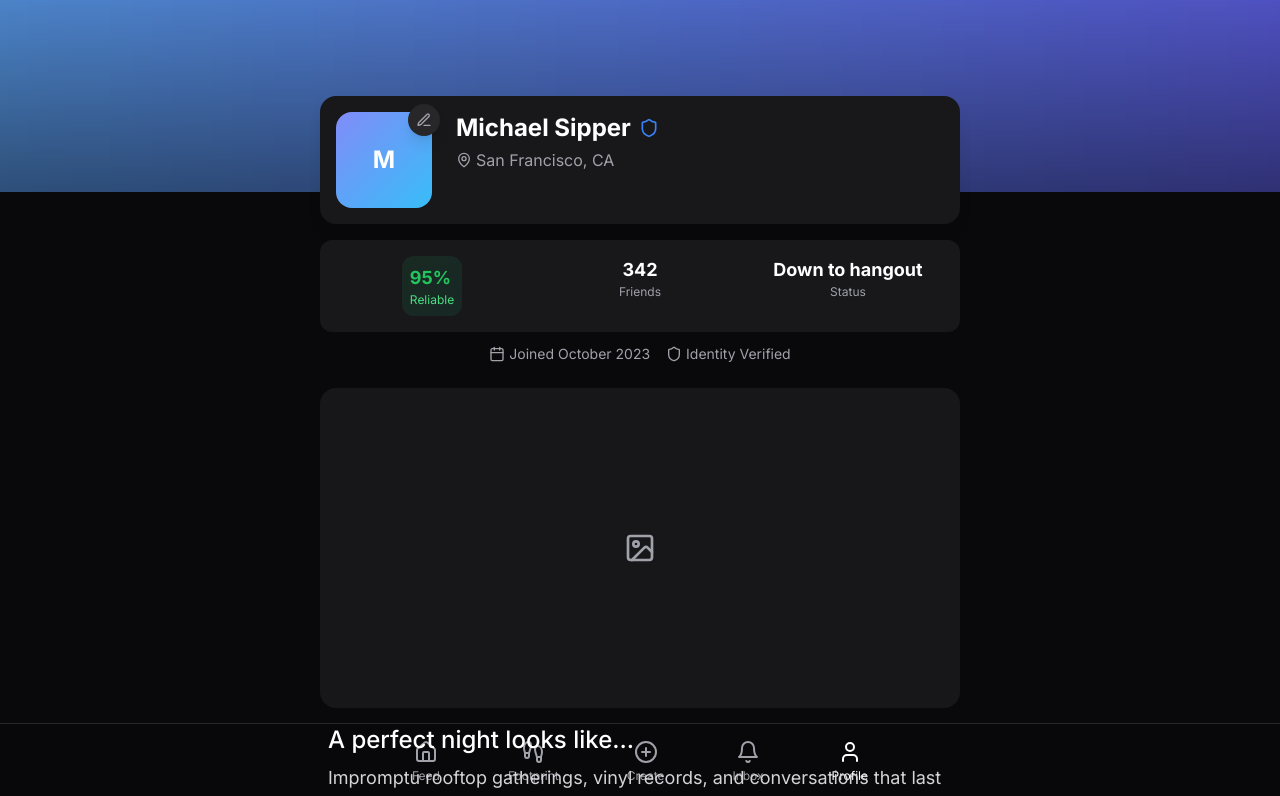
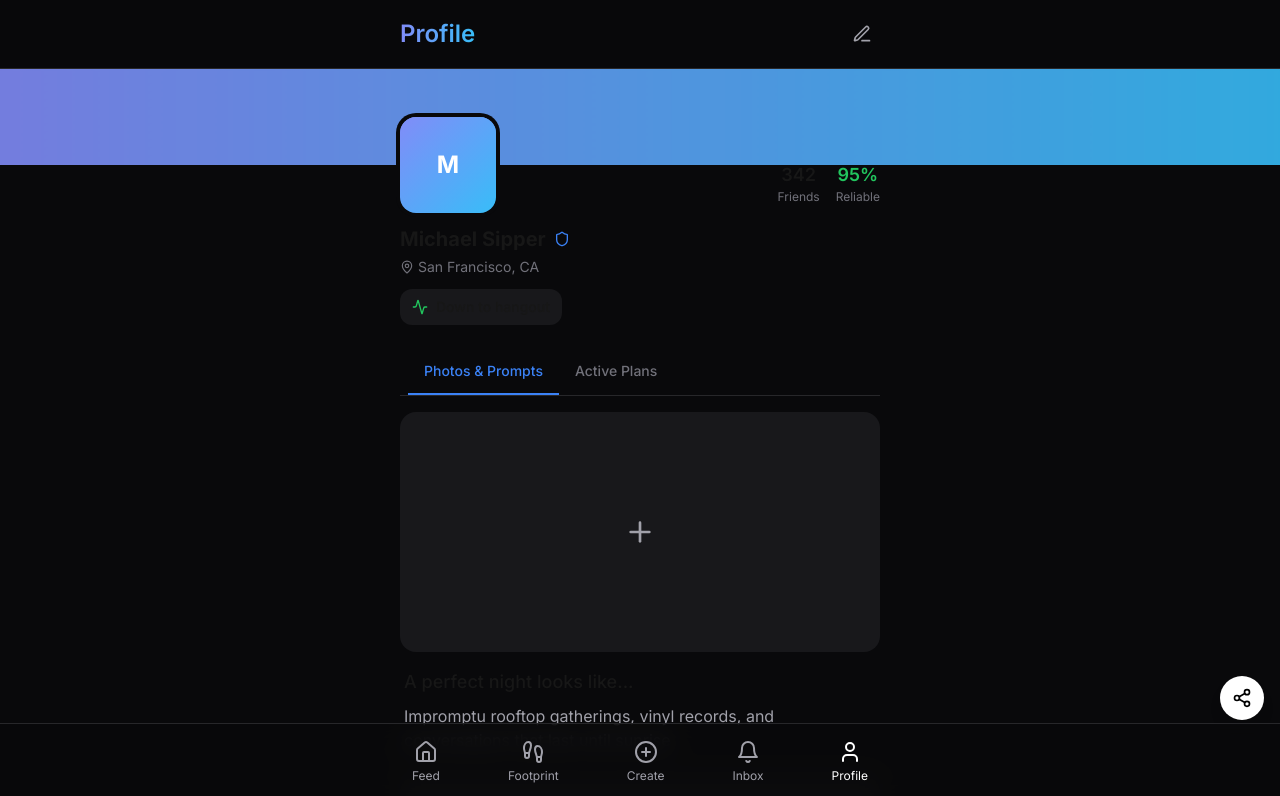
Before and after one commit to michaelsipper/t2, a Next.js app: page /profile in a window 1280 px wide. Shown: the top 796 px of the page. Built offline with nearby package versions, Linux system fonts and the light colour scheme.

Commit message:
profiles update

```diff
--- a/app/(features)/profile/profile.tsx
+++ b/app/(features)/profile/profile.tsx
@@ -1,157 +1,23 @@
+//profile.tsx
+
 "use client";
 
-import { useState, useRef, useEffect, ReactNode } from "react";
+import { useState } from 'react';
 import {
-  Camera,
-  MapPin,
-  Shield,
-  Share2,
-  Plus,
-  X,
-  Check,
-  Image,
-  Edit3,
-  Heart,
-  Calendar,
-} from "lucide-react";
-import { useToast } from "@/components/ui/use-toast";
-import type { FeedItem } from "@/lib/types";
-
-interface ProfileStats {
-  flakeScore: number;
-  friendCount: number;
-  status: string;
-}
-
-interface ProfileBlurb {
-  id: string;
-  prompt: string;
-  response: string;
-}
-
-interface ProfilePhoto {
-  id: string;
-  url: string | null;
-  order: number;
-}
-
-interface PhotoUploadProps {
-  onUpload: (file: File) => void;
-  children: React.ReactNode;
-}
-
-type StatValue = string | number;
-
-const PhotoUploadButton = ({ onUpload, children }: PhotoUploadProps) => (
-  <label className="cursor-pointer group">
-    <input
-      type="file"
-      className="hidden"
-      accept="image/*"
-      onChange={(e) => e.target.files?.[0] && onUpload(e.target.files[0])}
-    />
-    {children}
-  </label>
-);
-
-const StatsCard = ({
-  stats,
-  isEditing,
-  onUpdate,
-}: {
-  stats: ProfileStats;
-  isEditing: boolean;
-  onUpdate?: (key: keyof ProfileStats, value: StatValue) => void;
-}) => {
-  const statuses = [
-    "Looking to explore",
-    "Down to hangout",
-    "Plans tonight",
-    "Busy week",
-    "Out of town",
-    "Open to anything",
-    "Seeking adventure",
-    "Local guide available",
-  ];
-
-  return (
-    <div className="grid grid-cols-3 gap-4 p-4 bg-white dark:bg-zinc-900 rounded-xl">
-      <div className="flex flex-col items-center">
-        <div className="p-2 rounded-xl bg-gradient-to-br from-green-50 to-emerald-50 dark:from-green-500/10 dark:to-emerald-500/10">
-          {isEditing ? (
-            <input
-              type="number"
-              value={stats.flakeScore}
-              min="0"
-              max="100"
-              onChange={(e) => onUpdate?.("flakeScore", parseInt(e.target.value) || 0)}
-              className="w-12 text-lg font-bold text-center bg-transparent border-b border-green-300 focus:outline-none focus:border-green-500 text-green-500"
-            />
-          ) : (
-            <div className="text-lg font-bold text-green-500">{stats.flakeScore}%</div>
-          )}
-          <div className="text-xs text-green-600 dark:text-green-400">Reliable</div>
-        </div>
-      </div>
-
-      <div className="text-center">
-        {isEditing ? (
-          <input
-            type="number"
-            value={stats.friendCount}
-            onChange={(e) => onUpdate?.("friendCount", parseInt(e.target.value) || 0)}
-            className="w-16 text-lg font-bold text-center bg-transparent border-b border-zinc-300 dark:border-zinc-700 focus:outline-none focus:border-blue-500"
-          />
-        ) : (
-          <div className="text-lg font-bold text-zinc-900 dark:text-white">
-            {stats.friendCount}
-          </div>
-        )}
-        <div className="text-xs text-zinc-600 dark:text-zinc-400">Friends</div>
-      </div>
-
-      <div className="text-center">
-        {isEditing ? (
-          <select
-            value={stats.status}
-            onChange={(e) => onUpdate?.("status", e.target.value)}
-            className="text-sm bg-transparent border-b border-zinc-300 dark:border-zinc-700 focus:outline-none focus:border-blue-500 w-full"
-          >
-            {statuses.map((status) => (
-              <option key={status} value={status}>
-                {status}
-              </option>
-            ))}
-          </select>
-        ) : (
-          <>
-            <div className="text-lg font-bold text-zinc-900 dark:text-white">
-              {stats.status}
-            </div>
-            <div className="text-xs text-zinc-600 dark:text-zinc-400">Status</div>
-          </>
-        )}
-      </div>
-    </div>
-  );
-};
-
-const VerificationInfo = ({ joinDate }: { joinDate: string | ReactNode }) => (
-  <div className="mt-3 mb-6 flex items-center justify-center gap-4 text-sm text-zinc-500 dark:text-zinc-400">
-    <div className="flex items-center gap-1">
-      <Calendar className="w-4 h-4" />
-      <span>Joined {joinDate}</span>
-    </div>
-    <div className="flex items-center gap-1">
-      <Shield className="w-4 h-4" />
-      <span>Identity Verified</span>
-    </div>
-  </div>
-);
+  Camera, MapPin, Shield, Share2, Plus, X, Check,
+  Image, Edit3, Heart, Calendar, UserPlus, Activity,
+  ArrowLeft
+} from 'lucide-react';
+import { useToast } from '@/components/ui/use-toast';
+import { useAppContext } from '@/components/shared/AppContext';
+import { FeedCard } from '@/components/shared/feed-card';
+import type { FeedItem } from '@/lib/types';
 
 function Profile() {
   const { showToast } = useToast();
+  const { feedItems } = useAppContext();
   const [isEditing, setIsEditing] = useState(false);
+  const [activeTab, setActiveTab] = useState('photos');
   const [profileData, setProfileData] = useState({
     name: "Michael Sipper",
     location: "San Francisco, CA",
@@ -159,7 +25,7 @@ function Profile() {
       { id: "1", url: null, order: 1 },
       { id: "2", url: null, order: 2 },
       { id: "3", url: null, order: 3 },
-    ] as ProfilePhoto[],
+    ],
     blurbs: [
       {
         id: "1",
@@ -171,271 +37,186 @@ function Profile() {
         prompt: "Best spontaneous decision...",
         response: "Booking a one-way flight to Tokyo, ended up staying for a month",
       },
-    ] as ProfileBlurb[],
+    ],
     joinDate: "October 2023",
   });
 
-  const [stats, setStats] = useState<ProfileStats>({
+  const [stats, setStats] = useState({
     flakeScore: 95,
     friendCount: 342,
     status: "Down to hangout",
   });
 
-  const handleStatsUpdate = (key: keyof ProfileStats, value: StatValue) => {
-    setStats(prev => ({
-      ...prev,
-      [key]: value
-    }));
-  };
-
-  const handlePhotoUpload = async (id: string, file: File) => {
-    const url = URL.createObjectURL(file);
-    setProfileData((prev) => ({
-      ...prev,
-      photos: prev.photos.map((photo) =>
-        photo.id === id ? { ...photo, url } : photo
-      ),
-    }));
-    showToast("Photo updated successfully!");
-  };
-
-  const handleShare = async () => {
-    try {
-      await navigator.clipboard.writeText(
-        `https://tapdin.app/profile/${profileData.name.toLowerCase().replace(" ", "-")}`
-      );
-      showToast("Profile link copied to clipboard!");
-    } catch (_err: unknown) {
-      showToast("Failed to copy profile link");
-    }
-  };
-
-  const handleAddBlurb = () => {
-    const prompts = [
-      "My go-to adventure is...",
-      "You'll find me...",
-      "Best local spot...",
-      "Next on my list...",
-      "My signature move...",
-    ];
-
-    const unusedPrompts = prompts.filter(
-      (prompt) => !profileData.blurbs.some((blurb) => blurb.prompt === prompt)
+  const activePlans = feedItems.filter(item =>
+    item.poster.name === profileData.name &&
+    (item.type === 'scheduled' || item.type === 'realtime')
   );
 
-    if (unusedPrompts.length === 0) {
-      showToast("Maximum blurbs reached!");
-      return;
-    }
-
-    const newBlurb: ProfileBlurb = {
-      id: Date.now().toString(),
-      prompt: unusedPrompts[0],
-      response: "",
-    };
-
-    setProfileData((prev) => ({
-      ...prev,
-      blurbs: [...prev.blurbs, newBlurb],
-    }));
-  };
-
-  const handleUpdateBlurb = (id: string, response: string) => {
-    setProfileData((prev) => ({
-      ...prev,
-      blurbs: prev.blurbs.map((blurb) =>
-        blurb.id === id ? { ...blurb, response } : blurb
-      ),
-    }));
-  };
-
-  const handleRemoveBlurb = (id: string) => {
-    setProfileData((prev) => ({
-      ...prev,
-      blurbs: prev.blurbs.filter((blurb) => blurb.id !== id),
-    }));
-  };
-
   return (
-<div className="bg-white dark:bg-zinc-950">
-      {/* Hero Section */}
-      <div className="relative h-48">
-        <div className="absolute inset-0 bg-gradient-to-r from-blue-400 to-indigo-500">
-          <div className="absolute inset-0 bg-black/20 backdrop-blur-[2px]" />
-          <div className="absolute inset-0 bg-gradient-to-t from-black/40 to-transparent" />
+    <div className="min-h-screen bg-white dark:bg-zinc-950 pb-16">
+      {/* Header */}
+      <div className="sticky top-0 z-20 bg-white/80 dark:bg-zinc-950/80 backdrop-blur-md border-b border-zinc-200 dark:border-zinc-800">
+        <div className="max-w-lg mx-auto">
+          <div className="flex items-center justify-between p-4">
+            <h1 className="text-2xl font-semibold bg-gradient-to-r from-indigo-400 to-sky-400 bg-clip-text text-transparent">
+              Profile
+            </h1>
+            <button
+              onClick={() => setIsEditing(!isEditing)}
+              className="p-2 rounded-lg hover:bg-zinc-100 dark:hover:bg-zinc-800"
+            >
+              {isEditing ? (
+                <Check className="w-5 h-5 text-blue-500" />
+              ) : (
+                <Edit3 className="w-5 h-5 text-zinc-600 dark:text-zinc-400" />
+              )}
+            </button>
+          </div>
         </div>
       </div>
 
-      {/* Main Content Container */}
-      <div className="max-w-2xl mx-auto px-4">
-        <div className="relative -mt-24 z-10">
-          {/* Profile Header - Horizontal Layout */}
-          <div className="flex gap-6 items-start bg-white dark:bg-zinc-900 p-4 rounded-2xl shadow-lg">
-            {/* Left Column - Profile Photo */}
-            <div className="relative shrink-0">
-              <div className="w-24 h-24 rounded-2xl bg-white dark:bg-zinc-800 overflow-hidden ring-4 ring-white dark:ring-zinc-900">
-                <div className="w-full h-full bg-gradient-to-br from-indigo-400 to-sky-400 flex items-center justify-center">
-                  <span className="text-2xl font-bold text-white">
-                    {profileData.name[0]}
-                  </span>
+      {/* Banner */}
+      <div className="relative h-24 bg-gradient-to-r from-indigo-400 to-sky-400">
+        <div className="absolute inset-0 bg-black/10 backdrop-blur-[1px]" />
+        {isEditing && (
+          <button className="absolute bottom-2 right-2 p-2 rounded-full bg-black/50 text-white">
+            <Camera className="w-4 h-4" />
+          </button>
+        )}
+      </div>
+
+      <div className="max-w-lg mx-auto px-4">
+        {/* Profile Info */}
+        <div className="relative -mt-12 mb-6">
+          <div className="flex items-end gap-4">
+            <div className="relative">
+              <div className="w-24 h-24 rounded-2xl ring-4 ring-white dark:ring-zinc-950 bg-gradient-to-br from-indigo-400 to-sky-400 flex items-center justify-center">
+                <span className="text-2xl font-bold text-white">{profileData.name[0]}</span>
+              </div>
+              {isEditing && (
+                <button className="absolute bottom-1 right-1 p-1.5 rounded-full bg-black/50 text-white">
+                  <Camera className="w-3.5 h-3.5" />
+                </button>
+              )}
+            </div>
+
+            <div className="flex-1 flex justify-end gap-4 mb-2">
+              <div className="text-center">
+                <div className="text-lg font-semibold">{stats.friendCount}</div>
+                <div className="text-xs text-zinc-500">Friends</div>
+              </div>
+              <div className="text-center">
+                <div className="text-lg font-semibold text-green-500">{stats.flakeScore}%</div>
+                <div className="text-xs text-zinc-500">Reliable</div>
+              </div>
             </div>
           </div>
 
-              <button
-                onClick={() => setIsEditing(!isEditing)}
-                className="absolute -top-2 -right-2 p-2 rounded-full bg-white dark:bg-zinc-800 shadow-lg hover:shadow-xl transition-all"
-              >
-                {isEditing ? (
-                  <Check className="w-4 h-4 text-green-500" />
-                ) : (
-                  <Edit3 className="w-4 h-4 text-zinc-600 dark:text-zinc-400" />
-                )}
-              </button>
-
-              {isEditing && (
-                <PhotoUploadButton onUpload={(file) => handlePhotoUpload("profile", file)}>
-                  <div className="absolute bottom-2 right-2 w-6 h-6 rounded-full bg-black/80 backdrop-blur flex items-center justify-center cursor-pointer hover:bg-black transition-colors">
-                    <Camera className="w-3 h-3 text-white" />
+          <div className="mt-3">
+            <div className="flex items-center gap-2">
+              <h2 className="text-xl font-bold">{profileData.name}</h2>
+              <Shield className="w-4 h-4 text-blue-500" />
             </div>
-                </PhotoUploadButton>
-              )}
+            <div className="flex items-center gap-1 text-zinc-500 mt-1">
+              <MapPin className="w-3.5 h-3.5" />
+              <span className="text-sm">{profileData.location}</span>
             </div>
-
-            {/* Right Column - Name, Location */}
-            <div className="flex-1">
-              <div className="flex flex-col gap-1">
-                <h1 className="text-2xl font-bold text-zinc-900 dark:text-white flex items-center gap-2">
-                  {isEditing ? (
-                    <input
-                      type="text"
-                      value={profileData.name}
-                      onChange={(e) => setProfileData(prev => ({ ...prev, name: e.target.value }))}
-                      className="bg-transparent border-b border-zinc-300 dark:border-zinc-700 focus:outline-none focus:border-blue-500"
-                    />
-                  ) : profileData.name}
-                  <Shield className="w-5 h-5 text-blue-500" aria-label="Verified Account" />
-                </h1>
-
-                <div className="flex items-center gap-1 text-zinc-600 dark:text-zinc-400">
-                  <MapPin className="w-4 h-4" />
-                  {isEditing ? (
-                    <input
-                      type="text"
-                      value={profileData.location}
-                      onChange={(e) => setProfileData(prev => ({ ...prev, location: e.target.value }))}
-                      className="bg-transparent border-b border-zinc-300 dark:border-zinc-700 focus:outline-none focus:border-blue-500"
-                    />
-                  ) : <span>{profileData.location}</span>}
+            <div className="mt-3">
+              <div className="inline-flex items-center gap-2 px-3 py-2 rounded-xl bg-zinc-100 dark:bg-zinc-900">
+                <Activity className="w-4 h-4 text-green-500" />
+                <span className="text-sm font-medium">{stats.status}</span>
               </div>
             </div>
           </div>
         </div>
 
-          {/* Stats Card */}
-          <div className="mt-4">
-            <StatsCard
-              stats={stats}
-              isEditing={isEditing}
-              onUpdate={handleStatsUpdate}
-            />
-            <VerificationInfo
-              joinDate={
-                isEditing ? (
-                  <input
-                    type="text"
-                    value={profileData.joinDate}
-                    onChange={(e) => setProfileData(prev => ({ ...prev, joinDate: e.target.value }))}
-                    className="bg-transparent border-b border-zinc-300 dark:border-zinc-700 text-center focus:outline-none focus:border-blue-500 w-32"
+        {/* Tabs */}
+        <div className="flex px-2 border-b border-zinc-200 dark:border-zinc-800">
+          {['photos', 'plans'].map((tab) => (
+            <button
+              key={tab}
+              onClick={() => setActiveTab(tab)}
+              className={`
+                px-4 py-3 text-sm font-medium border-b-2 transition-colors
+                ${activeTab === tab
+                  ? 'border-blue-500 text-blue-500'
+                  : 'border-transparent text-zinc-500 hover:text-zinc-900 dark:hover:text-zinc-100'
+                }
+              `}
+            >
+              {tab === 'photos' ? 'Photos & Prompts' : 'Active Plans'}
+            </button>
+          ))}
+        </div>
+
+        {/* Content */}
+        <div className="py-4">
+          {activeTab === 'photos' ? (
+            <div className="space-y-6">
+              {profileData.photos.map((photo, index) => (
+                <div key={photo.id} className="space-y-4">
+                  <div className={`relative rounded-2xl overflow-hidden ${
+                    index === 0 ? 'aspect-[2/1]' : 'aspect-square'
+                  } bg-zinc-100 dark:bg-zinc-900`}>
+                    {photo.url ? (
+                      <img
+                        src={photo.url}
+                        alt={`Photo ${index + 1}`}
+                        className="w-full h-full object-cover"
                       />
                     ) : (
-                  profileData.joinDate
-                )
-              }
-            />
-          </div>
-
-          {/* Photos and Blurbs */}
-          <div className="mt-4 space-y-6 pb-24">
-            {profileData.photos.map((photo, index) => (
-              <div key={photo.id} className="space-y-4">
-                <div className={`relative rounded-2xl overflow-hidden ${index === 0 ? 'aspect-[2/1]' : 'aspect-square'}`}>
-                  {photo.url ? (
-                    <>
-                      <img
-                        src={photo.url}
-                        alt={`Profile photo ${index + 1}`}
-                        className="w-full h-full object-cover transition-transform duration-300 group-hover:scale-105"
-                      />
-                      {isEditing && (
-                        <div className="absolute inset-0 bg-black/50 opacity-0 group-hover:opacity-100 transition-opacity flex items-center justify-center">
-                          <PhotoUploadButton onUpload={(file) => handlePhotoUpload(photo.id, file)}>
-                            <Camera className="w-6 h-6 text-white" />
-                          </PhotoUploadButton>
+                      <div className="w-full h-full flex items-center justify-center">
+                        <Plus className="w-8 h-8 text-zinc-400" />
                       </div>
                     )}
-                    </>
+                  </div>
+                  {index < profileData.blurbs.length && (
+                    <div className="px-1">
+                      <h3 className="text-lg font-medium mb-2">
+                        {profileData.blurbs[index].prompt}
+                      </h3>
+                      <p className="text-zinc-600 dark:text-zinc-400">
+                        {profileData.blurbs[index].response}
+                      </p>
+                    </div>
+                  )}
+                </div>
+              ))}
+            </div>
           ) : (
-                    <div className="w-full h-full bg-zinc-100 dark:bg-zinc-800/50 flex items-center justify-center">
-                      {isEditing ? (
-                        <PhotoUploadButton onUpload={(file) => handlePhotoUpload(photo.id, file)}>
-                          <Plus className="w-8 h-8 text-zinc-400" />
-                        </PhotoUploadButton>
+            <div className="space-y-4">
+              {activePlans.length > 0 ? (
+                activePlans.map(item => (
+                  <FeedCard
+                    key={item.id}
+                    item={item}
+                    onInterestToggle={() => {}}
+                    onRepostToggle={() => {}}
+                    onDelete={() => {}}
+                    isInterested={false}
+                    isReposted={false}
+                  />
+                ))
               ) : (
-                        <Image className="w-8 h-8 text-zinc-400" />
+                <div className="text-center py-8">
+                  <p className="text-zinc-500 dark:text-zinc-400">No active plans</p>
+                </div>
               )}
             </div>
           )}
         </div>
+      </div>
 
-                {index < profileData.blurbs.length && (
-                  <div className="px-2">
-                    <h3 className="text-2xl font-medium text-zinc-900 dark:text-white mb-2">
-                      {profileData.blurbs[index].prompt}
-                    </h3>
-                    {isEditing ? (
-                      <div className="relative">
-                        <textarea
-                          value={profileData.blurbs[index].response}
-                          onChange={(e) => handleUpdateBlurb(profileData.blurbs[index].id, e.target.value)}
-                          className="w-full bg-transparent text-lg focus:outline-none text-zinc-700 dark:text-zinc-300 resize-none min-h-[60px]"
-                          placeholder="Your response..."
-                        />
+      {/* Share Button */}
       <button
-                          onClick={() => handleRemoveBlurb(profileData.blurbs[index].id)}
-                          className="absolute -right-2 top-0 p-1 text-zinc-400 hover:text-red-500 transition-colors"
+        onClick={() => {
+          navigator.clipboard.writeText(`https://tapdin.app/profile/${profileData.name.toLowerCase().replace(" ", "-")}`);
+          showToast("Profile link copied!");
+        }}
+        className="fixed bottom-20 right-4 p-3 rounded-full bg-black dark:bg-white text-white dark:text-black shadow-lg"
       >
-                          <X className="w-4 h-4" />
+        <Share2 className="w-5 h-5" />
       </button>
-                      </div>
-                    ) : (
-                      <p className="text-lg text-zinc-700 dark:text-zinc-300">
-                        {profileData.blurbs[index].response}
-                      </p>
-                    )}
-                  </div>
-                )}
-              </div>
-            ))}
-
-            {isEditing && profileData.blurbs.length < profileData.photos.length && (
-              <button
-                onClick={handleAddBlurb}
-                className="w-full p-4 text-lg font-medium text-zinc-400 hover:text-zinc-600 dark:hover:text-zinc-300 transition-colors"
-              >
-                + Add another prompt
-              </button>
-            )}
-
-            <button
-              onClick={handleShare}
-              className="mt-8 flex items-center gap-2 px-4 py-2 rounded-lg bg-zinc-100 dark:bg-zinc-800 text-zinc-600 dark:text-zinc-400 hover:bg-zinc-200 dark:hover:bg-zinc-700 transition-colors"
-            >
-              <Share2 className="w-4 h-4" />
-              <span>Share Profile</span>
-            </button>
-          </div>
-        </div>
-      </div>
     </div>
   );
 }
```
Lines whose indentation alone changed are shown as unchanged.
